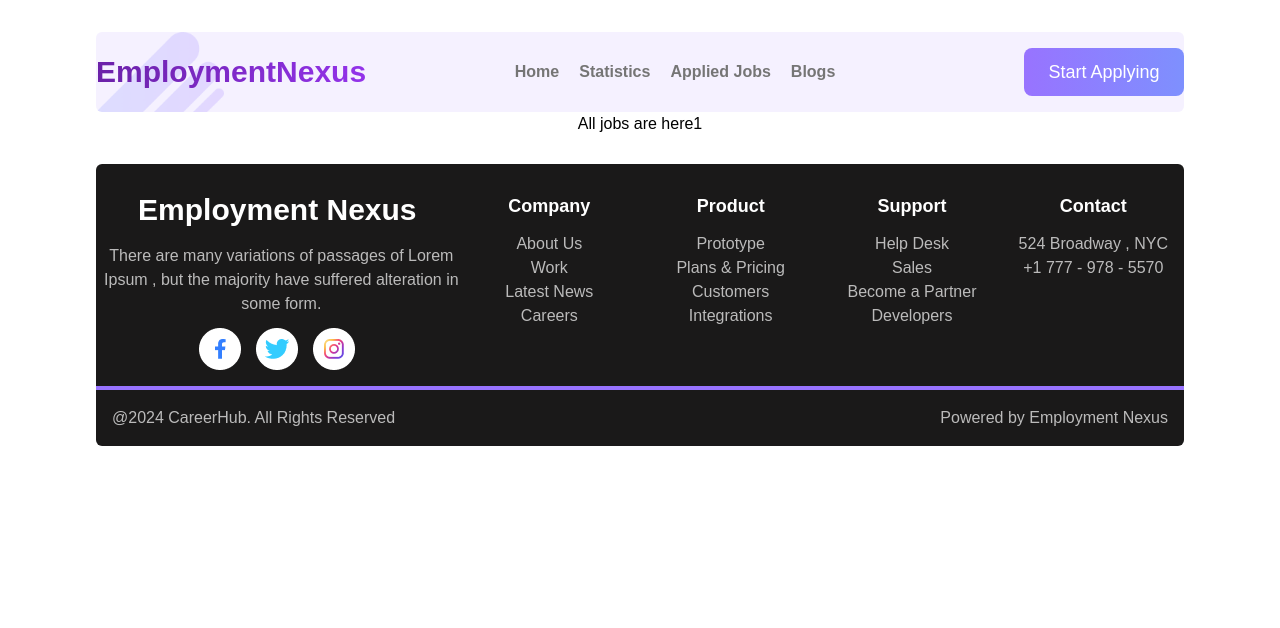
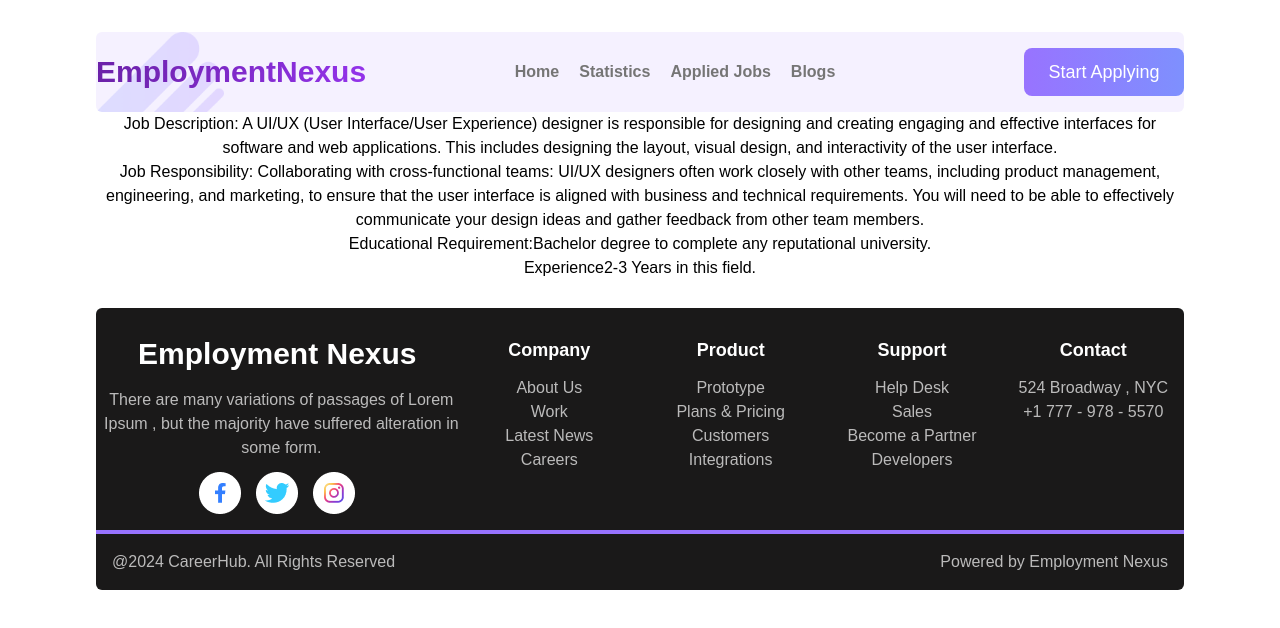
Before and after one commit to mrfhmd7/employment-nexus, a React (Vite) app: page /details/1 in a window 1280 px wide. Shown: the top 628 px of the page. Built offline with nearby package versions, Linux system fonts and the light colour scheme.

Commit message:
add info in requrement

```diff
--- a/src/components/JobDetails/JobDetails.jsx
+++ b/src/components/JobDetails/JobDetails.jsx
@@ -13,7 +13,27 @@ const JobDetails = () => {
 
      return (
           <div>
-               <h2>All jobs are here{jobDetail.id}</h2>
+               <div>
+                    <p>
+                         <span>Job Description: </span>
+                         {jobDetail.job_description}
+                    </p>
+                    <p>
+                         <span>Job Responsibility: </span>
+                         {jobDetail.job_responsibility}
+                    </p>
+                    <p>
+                         <span>Educational Requirement:</span>
+                         {jobDetail.educational_requirements}
+                    </p>
+                    <p>
+                         <span>Experience</span>
+                         {jobDetail.experiences}
+                    </p>
+               </div>
+               <div>
+
+               </div>
           </div>
      );
 };
```
